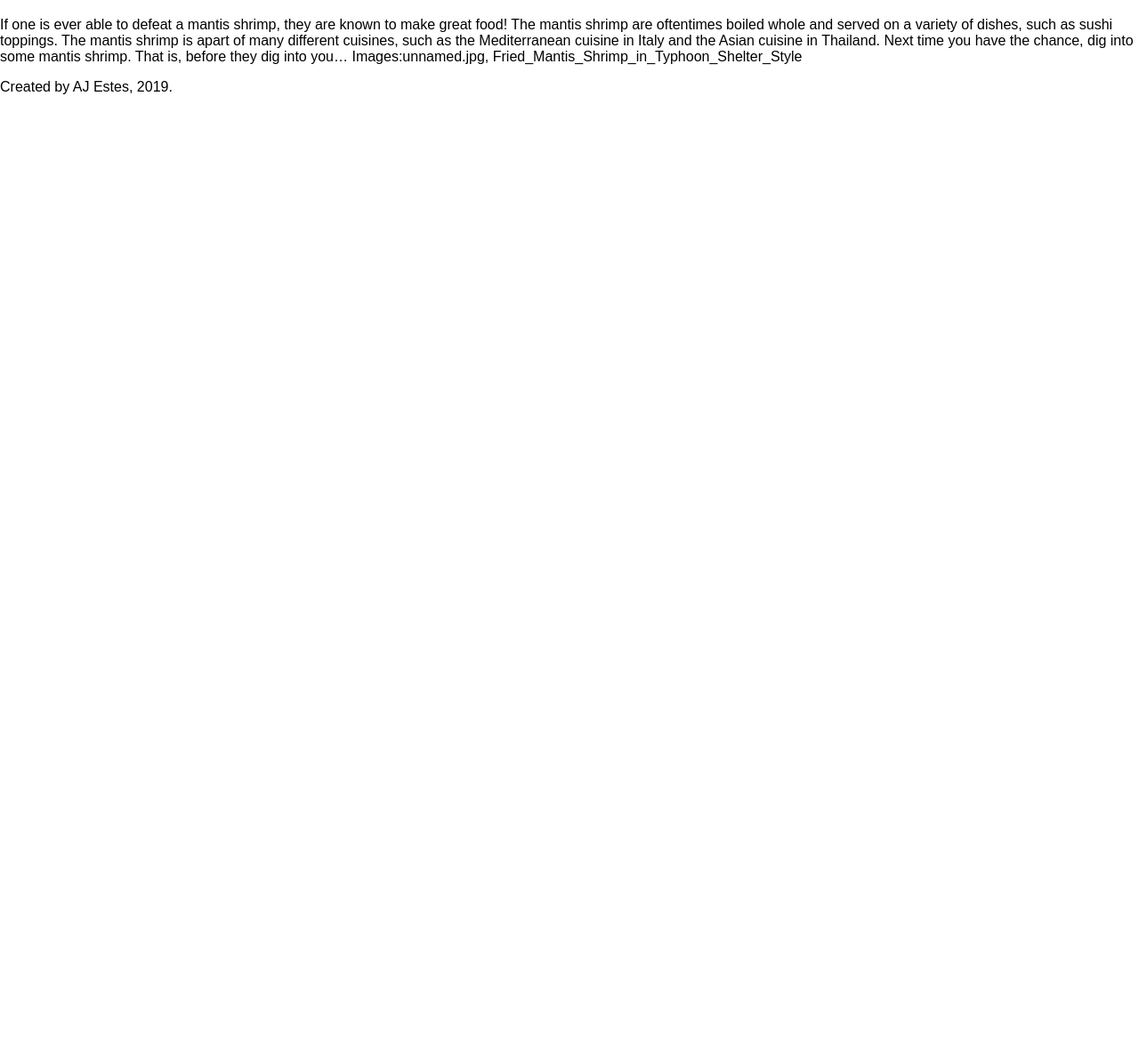
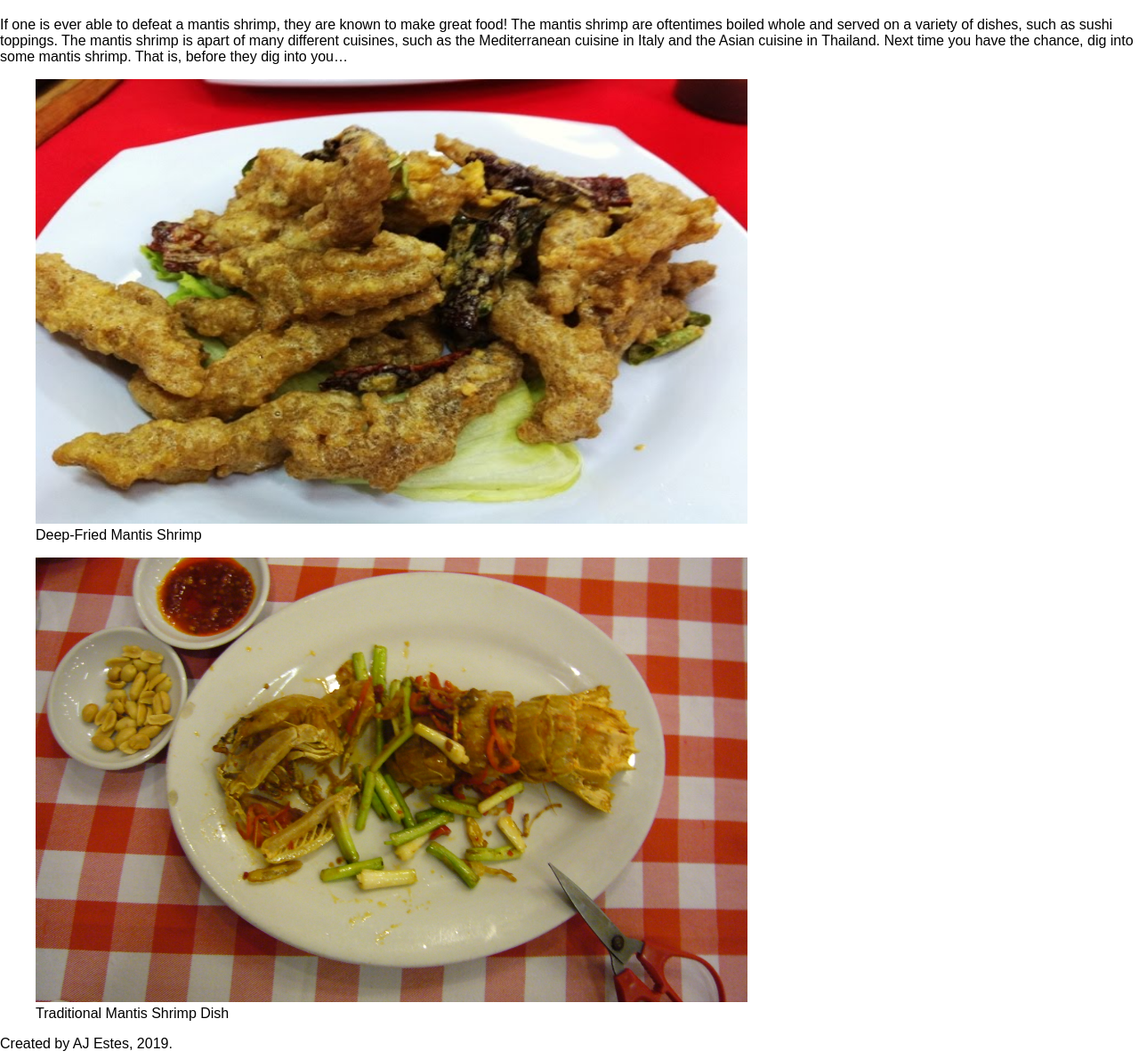
Before and after one commit to ajestes7/ajestes7.github.io, a plain HTML site: page Week2/cuisine.html in a window 1280 px wide. Shown: the part 109-1300 px from the top of the page at 89% size. Before the commit the page ends 800 px from the top, so only its background shows below. Drawn offline with Linux system fonts and the light colour scheme.

Commit message:
Structured HTML for Index, Habitat, and Cuisine.

```diff
--- a/Week2/cuisine.html
+++ b/Week2/cuisine.html
@@ -15,9 +15,18 @@
       </ul>
     </nav>
     <main>
-      <h1>Mantis Shrimp Cuisine</h1>
-      If one is ever able to defeat a mantis shrimp, they are known to make great food! The mantis shrimp are oftentimes boiled whole and served on a variety of dishes, such as sushi toppings. The mantis shrimp is apart of many different cuisines, such as the Mediterranean cuisine in Italy and the Asian cuisine in Thailand. Next time you have the chance, dig into some mantis shrimp. That is, before they dig into you…
-      Images:unnamed.jpg, Fried_Mantis_Shrimp_in_Typhoon_Shelter_Style
+      <div>
+        <h1>Mantis Shrimp Cuisine</h1>
+          <p>If one is ever able to defeat a mantis shrimp, they are known to make great food! The mantis shrimp are oftentimes boiled whole and served on a variety of dishes, such as sushi toppings. The mantis shrimp is apart of many different cuisines, such as the Mediterranean cuisine in Italy and the Asian cuisine in Thailand. Next time you have the chance, dig into some mantis shrimp. That is, before they dig into you…</p>
+          <figure>
+            <img src="./images/unnamed.jpg" alt="Image displaying the Mantis Shrimp as a deep-fried dish." width = "800" height = "500">
+            <figcaption>Deep-Fried Mantis Shrimp</figcaption>
+          </figure>
+          <figure>
+            <img src="./images/Fried_Mantis_Shrimp_in_Typhoon_Shelter_Style.jpg" alt="Image displaying the Mantis Shrimp as it would be served as food." width = "800" height = "500">
+            <figcaption>Traditional Mantis Shrimp Dish</figcaption>
+          </figure>
+      </div>
   </main>
   <footer>
     <p>Created by AJ Estes, 2019.</p>
```
Also changed, not shown: Week2/habitat.html (+8 -3 lines), Week2/index.html (+6 -3 lines).
